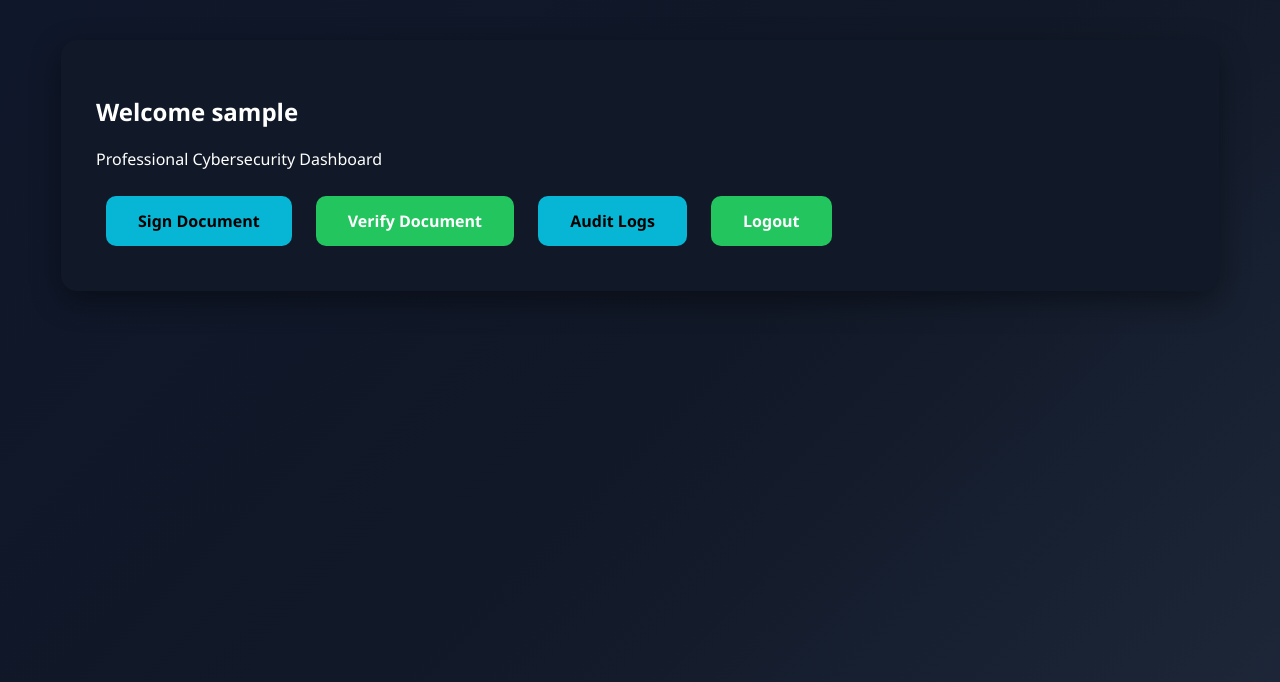
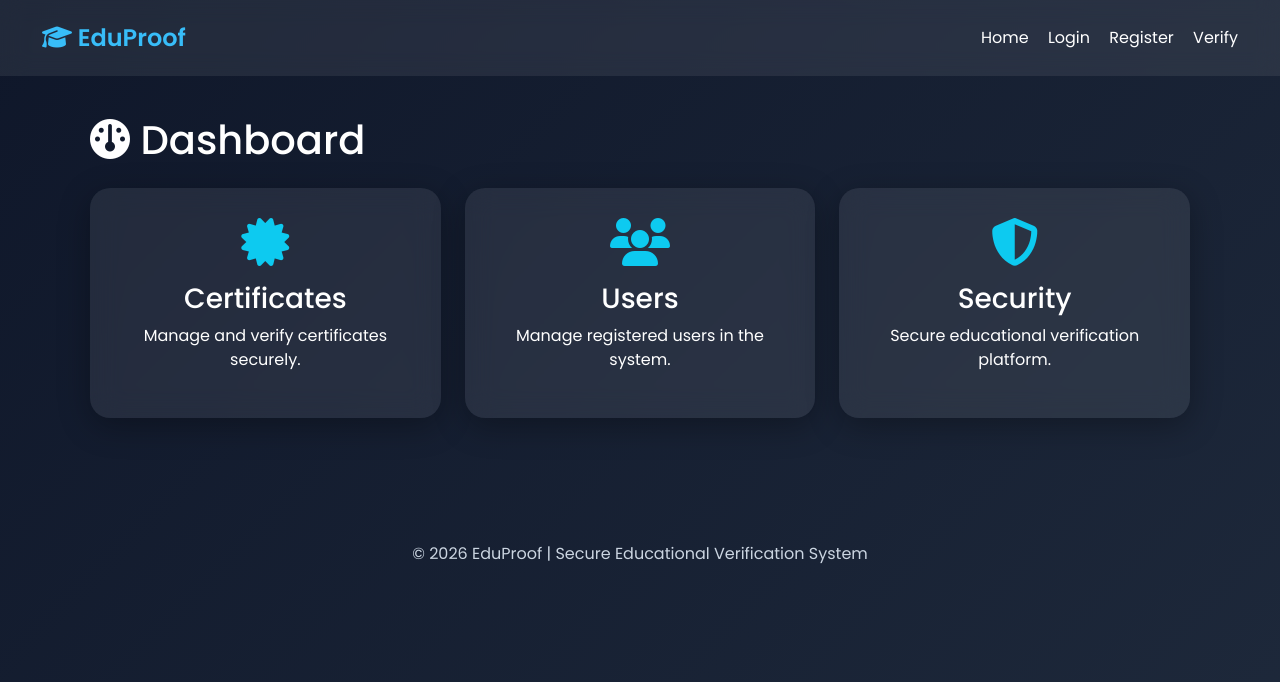
Before and after one commit to Mohammad-Yousuf2272/Eduproof, a Flask app: page /dashboard in a window 1280 px wide. Shown: the top 682 px of the page. After the commit the page ends 564 px from the top, so only its background shows below. Run offline with Flask 3, Linux system fonts and the light colour scheme; the visitor is signed in with stand-in values (Sample User, id 1).

Commit message:
Refactor dashboard.html to use

```diff
--- a/templates/dashboard.html
+++ b/templates/dashboard.html
@@ -1,15 +1,65 @@
 
-<link rel="stylesheet" href="{{ url_for('static', filename='css/style.css') }}">
+{% extends 'base.html' %}
 
-<div class="card">
+{% block title %}Dashboard | EduProof{% endblock %}
 
-<h2>Welcome {{ username }}</h2>
+{% block content %}
 
-<p>Professional Cybersecurity Dashboard</p>
+<h1 class="mb-4">
+    <i class="fa-solid fa-gauge"></i>
+    Dashboard
+</h1>
 
-<a class="btn primary" href="/sign">Sign Document</a>
-<a class="btn secondary" href="/verify">Verify Document</a>
-<a class="btn primary" href="/logs">Audit Logs</a>
-<a class="btn secondary" href="/logout">Logout</a>
+<div class="row">
+
+    <div class="col-md-4 mb-4">
+
+        <div class="glass-card text-center">
+
+            <i class="fa-solid fa-certificate fa-3x mb-3 text-info"></i>
+
+            <h3>Certificates</h3>
+
+            <p>
+                Manage and verify certificates securely.
+            </p>
+
+        </div>
+
+    </div>
+
+    <div class="col-md-4 mb-4">
+
+        <div class="glass-card text-center">
+
+            <i class="fa-solid fa-users fa-3x mb-3 text-info"></i>
+
+            <h3>Users</h3>
+
+            <p>
+                Manage registered users in the system.
+            </p>
+
+        </div>
+
+    </div>
+
+    <div class="col-md-4 mb-4">
+
+        <div class="glass-card text-center">
+
+            <i class="fa-solid fa-shield-halved fa-3x mb-3 text-info"></i>
+
+            <h3>Security</h3>
+
+            <p>
+                Secure educational verification platform.
+            </p>
+
+        </div>
+
+    </div>
 
 </div>
+
+{% endblock %}
```
